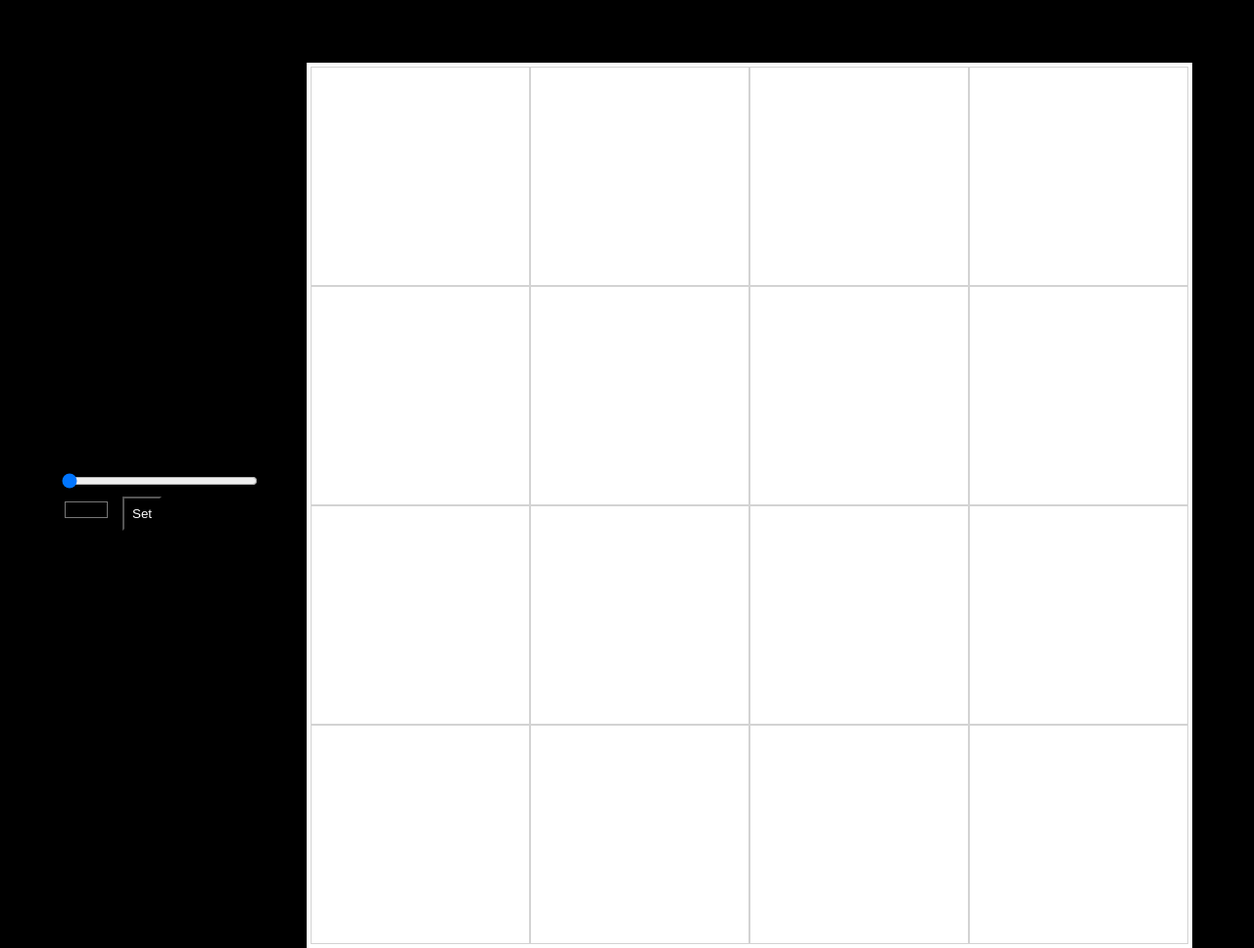
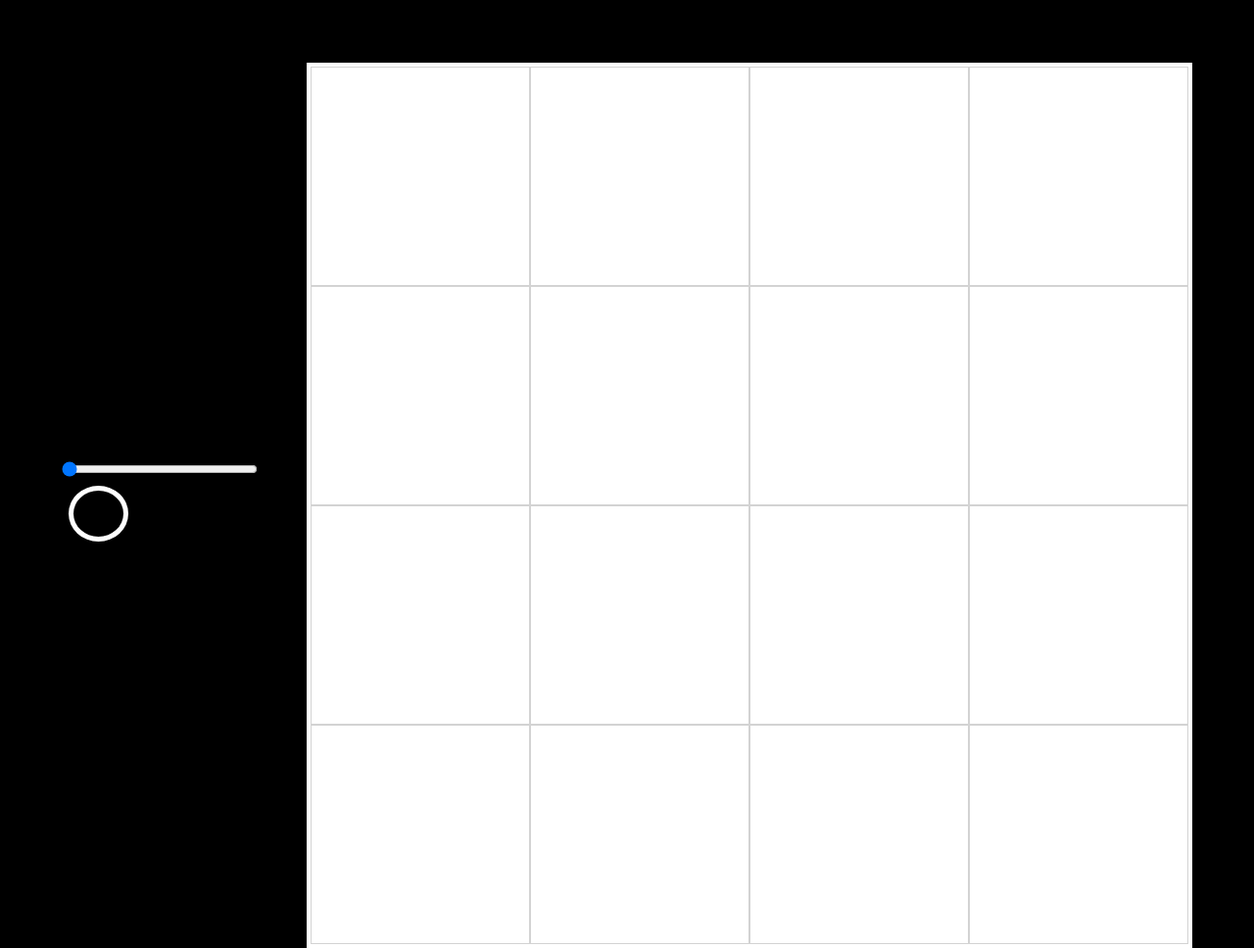
Before and after one commit to AJaggens/skecther, a plain HTML site: page index.html in a window 1280 px wide. Shown: the whole page at 98% size. Drawn offline with Linux system fonts and the light colour scheme.

Commit message:
minor fixes

```diff
--- a/index.html
+++ b/index.html
@@ -11,8 +11,7 @@
             <div id="control-group">
                 <input type="range" id="grid-size" min="4" max="100" step="2" value="4">
                 <div id="color-picker">
-                    <input type="color" id="curr-color" value="black">
-                    <button id="set-color-button">Set</button>
+                    <input type="color" id="curr-color" value="#000000">
                 </div>
             </div>
             <div id="cell-container">
--- a/script.js
+++ b/script.js
@@ -32,10 +32,9 @@ gridControl.addEventListener(`input`, function() {
 })
 
 //set of color controls
-const colorPicker = document.getElementById('set-color-button')
-colorPicker.addEventListener('click', () => {
+const colorPicker = document.getElementById('curr-color')
+colorPicker.addEventListener('input', () => {
     currColor = document.getElementById('curr-color').value
-    colorPicker.style.backgroundColor = currColor
 })
 
 //grid generator
@@ -56,7 +55,7 @@ function fillCellArray(count, array) {
         cell.setAttribute('draggable', false)
         cell.style.width = `${cellSide}px`
         cell.style.height = `${cellSide}px`
-        cell.addEventListener('pointerenter', () => {
+        cell.addEventListener('pointermove', () => {
             if (currMode == 'enabled') { cell.style.backgroundColor = `${currColor}` }
     })
         array.push(cell)
--- a/style.css
+++ b/style.css
@@ -44,6 +44,22 @@ body {
     padding: 8px;
 }
 
+#curr-color {
+    -webkit-appearance: none;
+    -moz-appearance: none;
+    appearance: none;
+    width: 75px;
+    height: 75px;
+    border-radius: 50%;
+    border: none;
+    padding: 5px;
+}
+
+#curr-color::-webkit-color-swatch {
+    border-radius: 50%;
+    border: 5px solid #ffffff;
+}
+
 .grid-cell {
     background-color: white;
     border: 1px solid lightgray;
```
